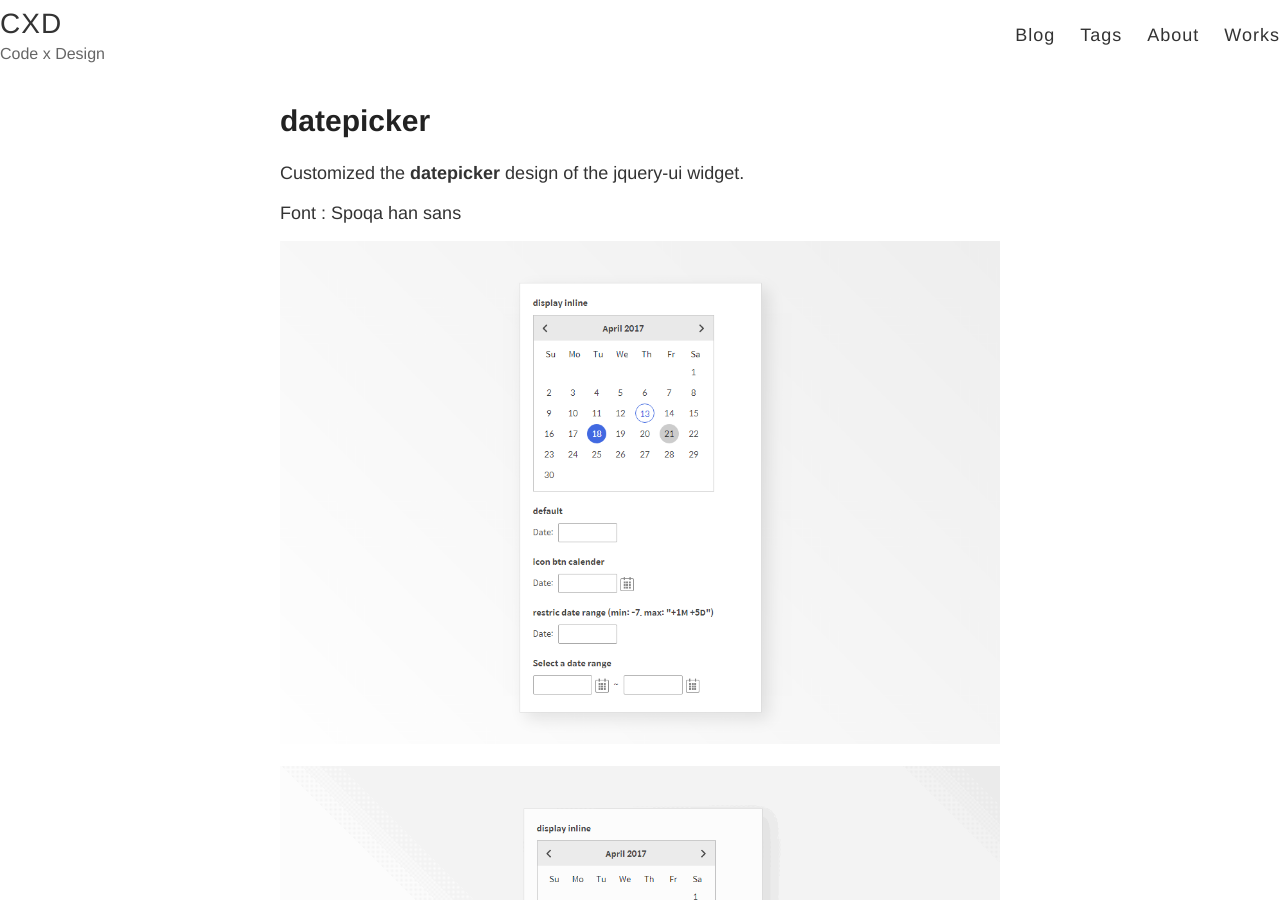
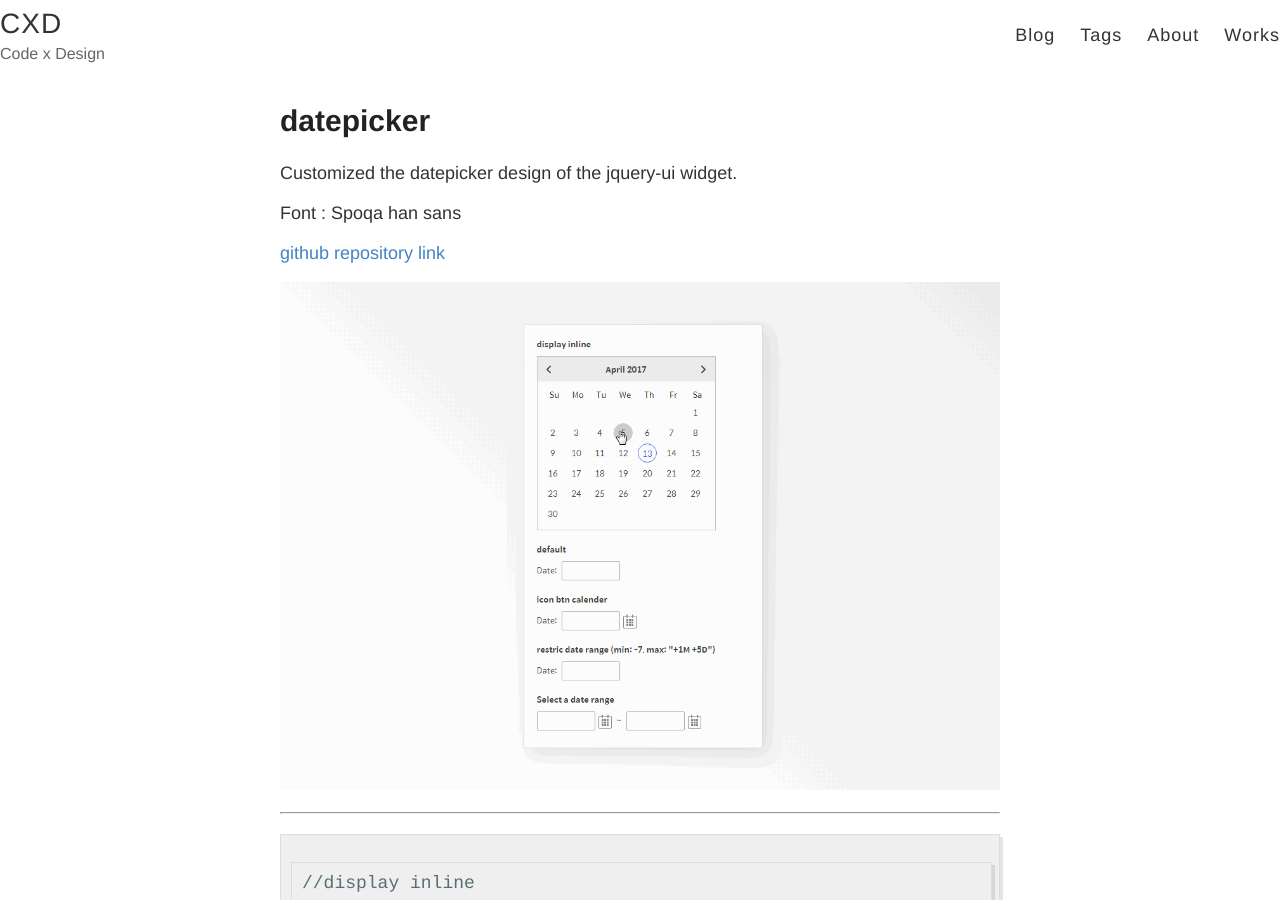
Before and after one commit to songssss/songssss.github.io, a Jekyll site: the page built from _posts/2017-04-12-datepicker.md, in a window 1280 px wide and 900 px high. Built offline with Jekyll 4.4.1, drawn with Linux system fonts in a browser that asks for light colours.

Commit message:
edit tag and add repository link

```diff
--- a/_posts/2017-04-12-datepicker.md
+++ b/_posts/2017-04-12-datepicker.md
@@ -2,17 +2,16 @@
 layout: post
 title: datepicker
 tags:
-- swiper
+- datepicker
 ---
 
 
-Customized the **datepicker** design of the jquery-ui widget.
+Customized the datepicker design of the jquery-ui widget.
 
 Font : Spoqa han sans
 
+[github repository link](https://github.com/songssss/datepicker)
 
-
-![](../images/calender_img.png)
 
 ![](../images/calendar.gif)
 
```
